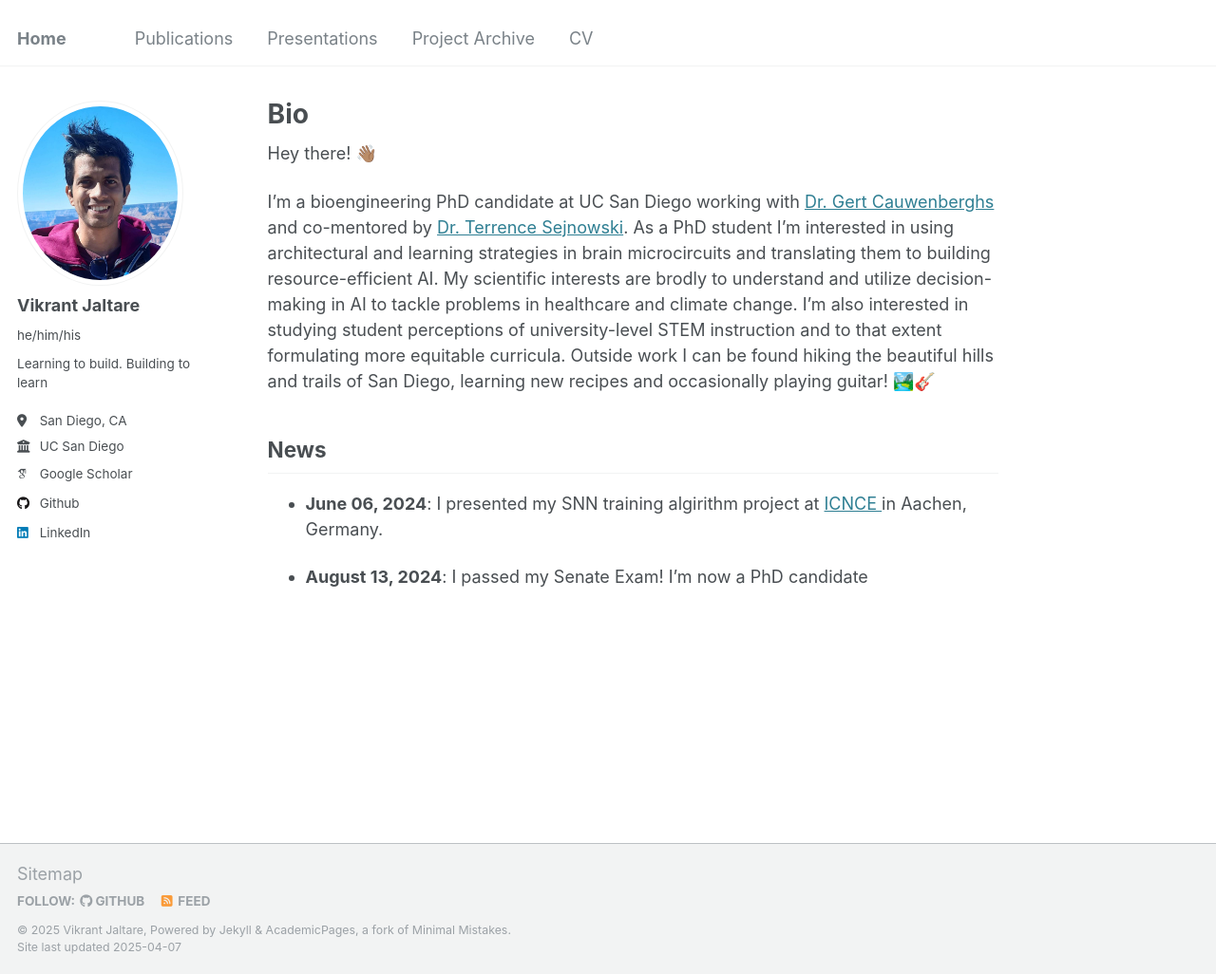
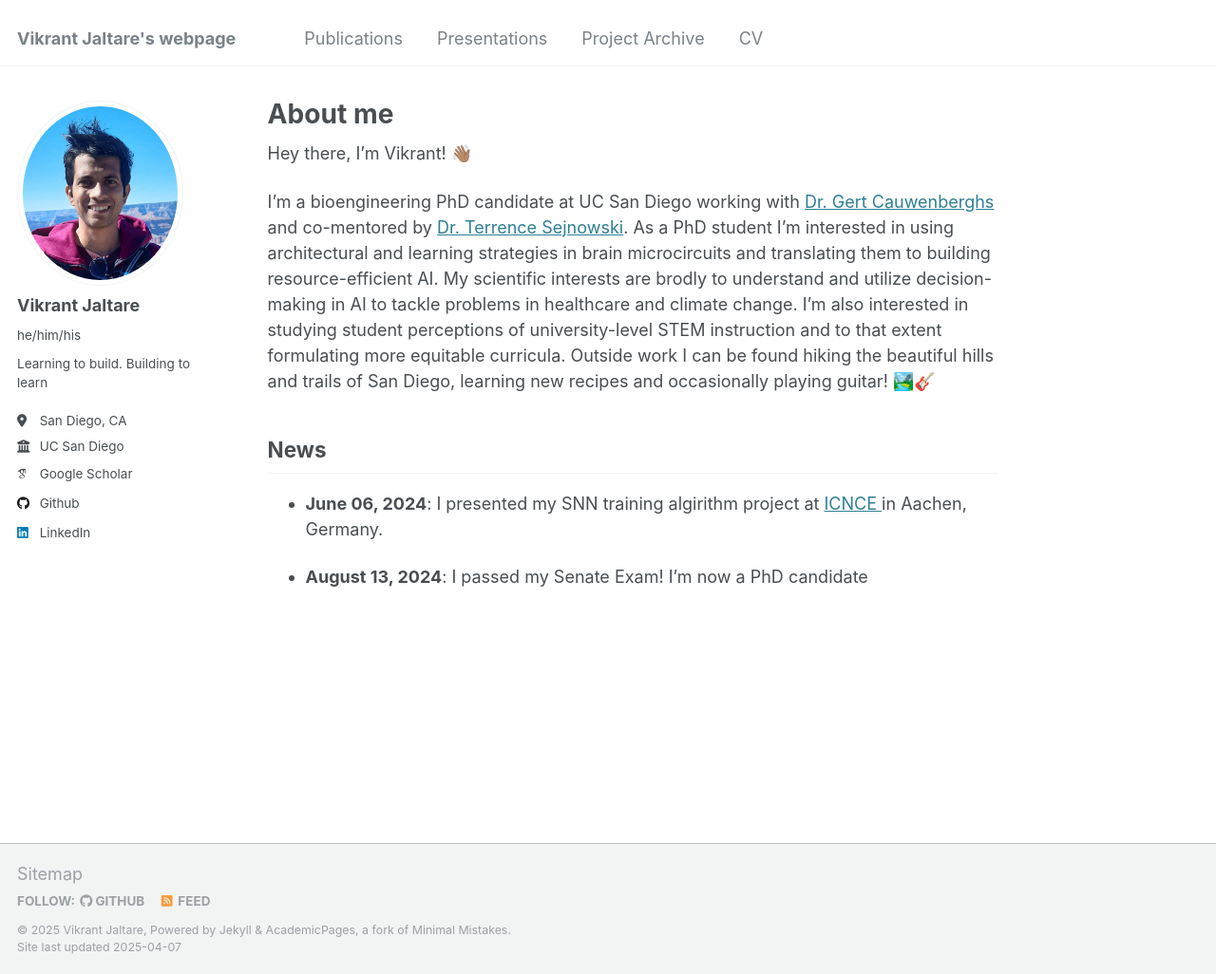
Before and after one commit to vjaltare/vjaltare.github.io, a Jekyll site: the page built from _pages/about.md, in a window 1280 px wide and 1026 px high. Shown: the whole window at 95% size. Built offline with Jekyll 4.4.1, drawn with Linux system fonts in a browser that asks for light colours; some web fonts are replaced.

Commit message:
making title changes

```diff
--- a/_config.yml
+++ b/_config.yml
@@ -8,10 +8,10 @@
 
 # Basic Site Settings
 locale                   : "en-US"
-title                    : "Home"
+title                    : "Vikrant Jaltare's webpage"
 title_separator          : "-"
 name                     : &name "Vikrant Jaltare"
-description              : &description "personal description"
+description              : &description "Vikrant's webpage"
 url                      : https://vjaltare.github.io # the base hostname & protocol for your site e.g. "https://[your GitHub username].github.io"
 baseurl                  : "" # the subpath of your site, e.g. "/blog"
 repository               : "vjaltare/vjaltare.github.io"
--- a/_pages/about.md
+++ b/_pages/about.md
@@ -1,13 +1,13 @@
 ---
 permalink: /
-title: "Bio"
+title: "About me"
 author_profile: true
 redirect_from:
   - /about/
   - /about.html
 ---
 
-Hey there! 👋🏽
+Hey there, I'm Vikrant! 👋🏽
 
 I'm a bioengineering PhD candidate at UC San Diego working with <a href = "https://isn.ucsd.edu/index.php">Dr. Gert Cauwenberghs </a> and co-mentored by <a href = "https://cnl.salk.edu/People/">Dr. Terrence Sejnowski</a>. As a PhD student I'm interested in using architectural and learning strategies in brain microcircuits and translating them to building resource-efficient AI. My scientific interests are brodly to understand and utilize decision-making in AI to tackle problems in healthcare and climate change. I'm also interested in studying student perceptions of university-level STEM instruction and to that extent formulating more equitable curricula. Outside work I can be found hiking the beautiful hills and trails of San Diego, learning new recipes and occasionally playing guitar! 🏞️🎸
 
```
Also changed, not shown: images/catalina_headshot.jpg (added), 1 other file.
